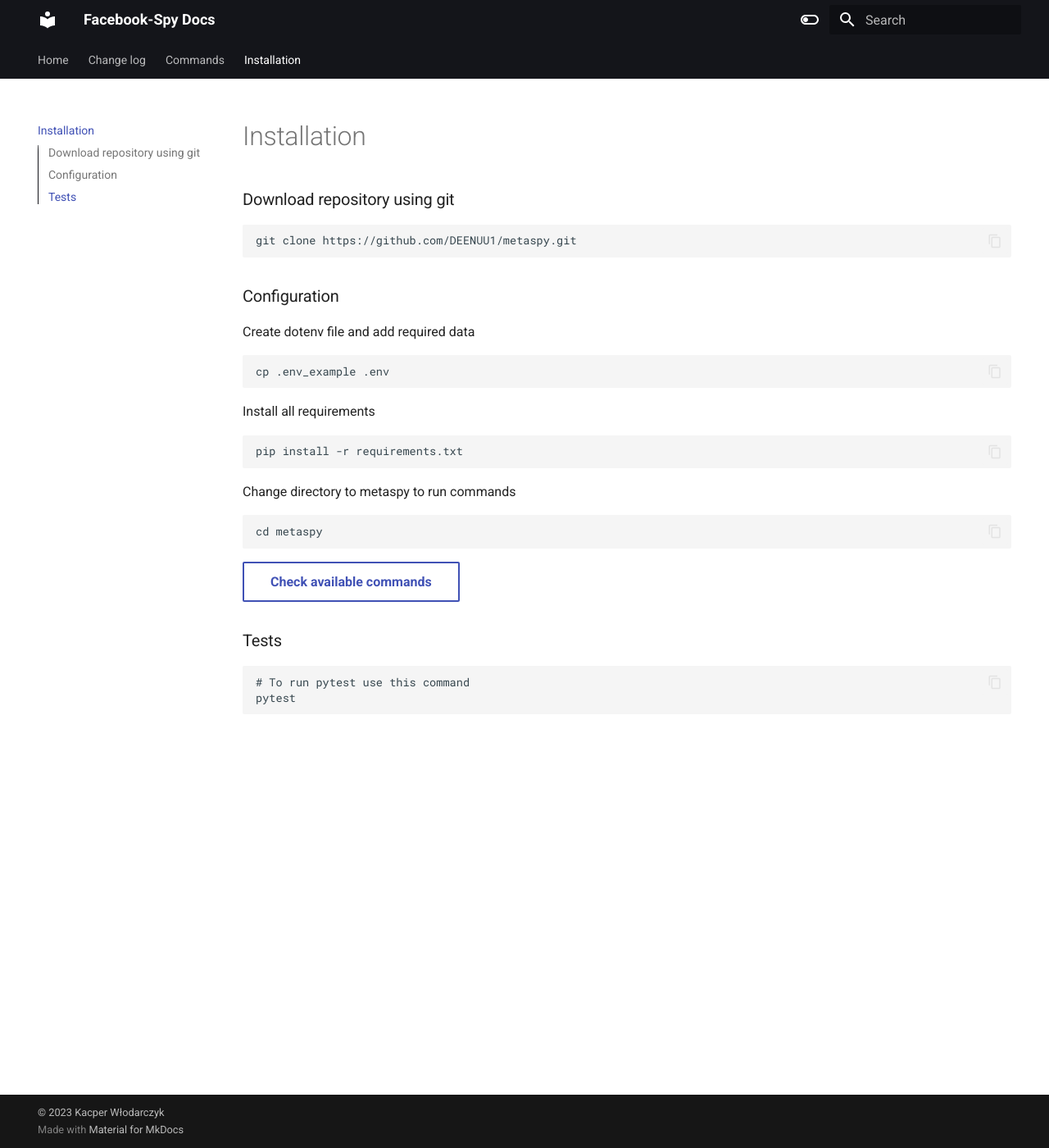
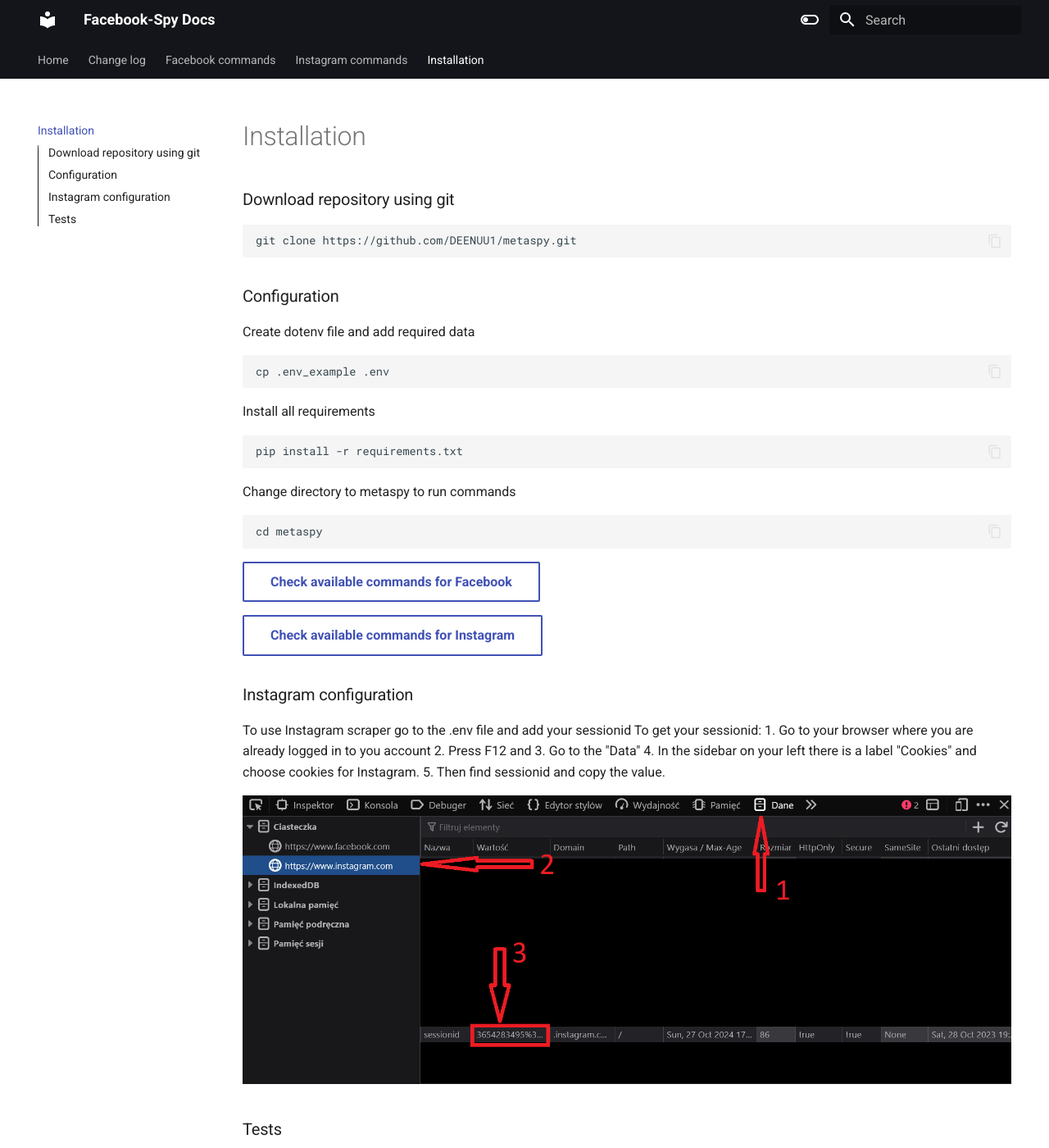
Before and after one commit to DEENUU1/meta-spy, an MkDocs documentation site: the page built from docs/installation.md, in a window 1280 px wide and 1400 px high. Shown: the whole window at 82% size. Built offline with MkDocs 1.6.1 and Material for MkDocs 9.7.7, drawn with Linux system fonts in a browser that asks for light colours.

Commit message:
Update docs and readme, add new assets

````diff
--- a/docs/commands.md
+++ b/docs/commands.md
@@ -1,4 +1,4 @@
-# Commands
+# Facebook commands
 
 ## Info!
 For user's with default account id in url (https://www.facebook.com/profile.php?id=100063142210972)
--- a/docs/installation.md
+++ b/docs/installation.md
@@ -21,12 +21,26 @@
 cd metaspy
 ```
 
-[Check available commands](commands.md){ .md-button }
+[Check available commands for Facebook](commands.md){ .md-button } <br>
+
+[Check available commands for Instagram](commands2.md){ .md-button}
+
+### Instagram configuration
+To use Instagram scraper go to the .env file and add your sessionid
+To get your sessionid:
+1. Go to your browser where you are already logged in to you account
+2. Press F12 and
+3. Go to the "Data"
+4. In the sidebar on your left there is a label "Cookies" and choose cookies for Instagram.
+5. Then find sessionid and copy the value. <br>
+
+
+![GUIDE](https://github.com/DEENUU1/meta-spy/blob/main/assets/instagram/instaguide.png?raw=true)
 
 
 
 ### Tests
-```bazaar
+```bash
 # To run pytest use this command
 pytest
 ```
````
Also changed, not shown: README.md (+8 -6 lines), docs/changelogs.md (+6 -0 lines), docs/commands2.md (added, +11 -0 lines), docs/index.md (+1 -0 lines), assets/instagram/Screenshot_1.png (added), assets/instagram/instaguide.png (added), 3 other files.
